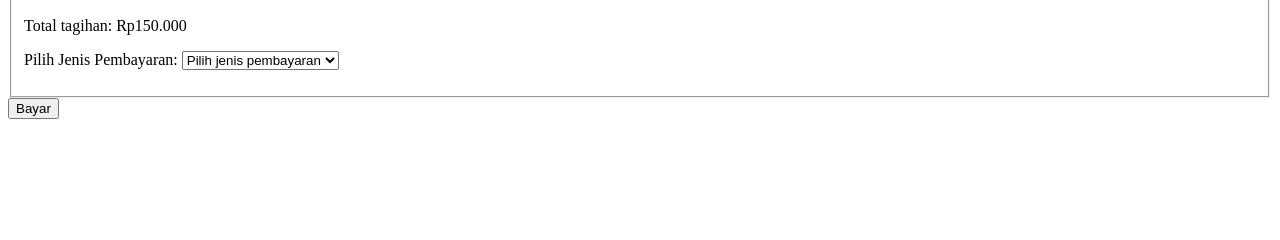
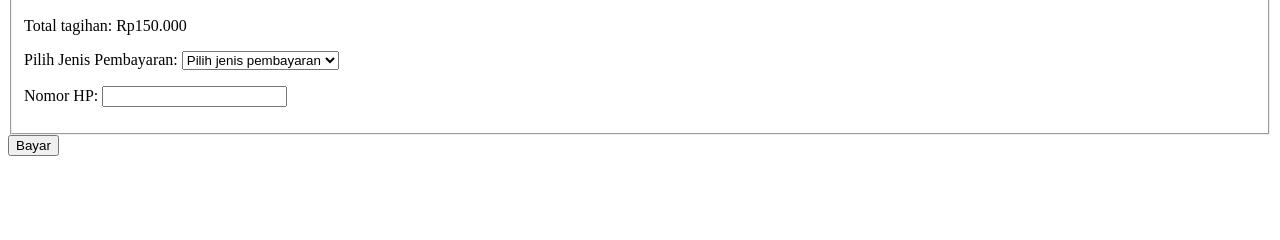
Before and after one commit to mirzahm14/BrainHealth, a PHP site: page /bill.php?appointment_id=1 in a window 1280 px wide. Shown: the part 187-427 px from the top of the page. Run offline with PHP 8.4, Linux system fonts and the light colour scheme; the visitor is signed in with stand-in values (Sample User, id 1); data comes from the database, SQL or seed files in the repository; data that the repository does not hold is empty.

Commit message:
Update bill.php

```diff
--- a/projek/bill.php
+++ b/projek/bill.php
@@ -27,9 +27,10 @@ if ( isset($_POST['bayar']) ){
     $appointment_id = $appointment_id;
     $tagihan = 'Rp150.000';
     $jenis_pembayaran = $_POST['jenis_pembayaran'];
+    $nomor_hp = strval($_POST['nomor_hp']);
 
     //buat query
-    $result = mysqli_query($koneksi, "INSERT INTO pembayaran VALUES ('$appointment_id', '$tagihan', '$jenis_pembayaran')");
+    $result = mysqli_query($koneksi, "INSERT INTO pembayaran VALUES ('$appointment_id', '$tagihan', '$jenis_pembayaran', '$nomor_hp')");
 
     //cek query berhasil atau tidak
     if($result){
@@ -75,6 +76,10 @@ if ( isset($_POST['bayar']) ){
                     <option value="bank">Transfer Bank</option>
                 </select>
             </p>
+            <p>
+                <label for="nomor_hp">Nomor HP: </label>
+                <input type="number" id="nomor_hp" name="nomor_hp">
+            </p>
         </fieldset>
         <button type="submit" name="bayar" onclick="return confirm('Pesanan yang sudah dibayar dan ingin dibatalkan, tidak mendapatkan refund!');">Bayar</button>
     </form>
```
